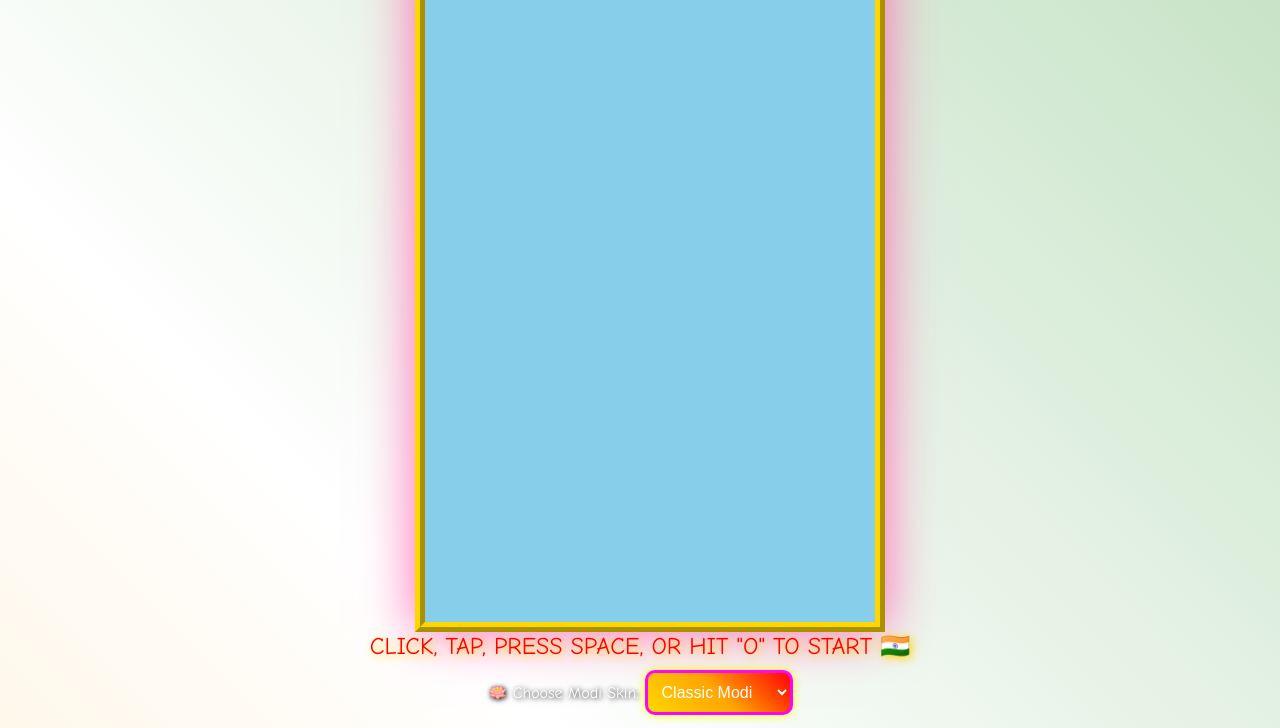
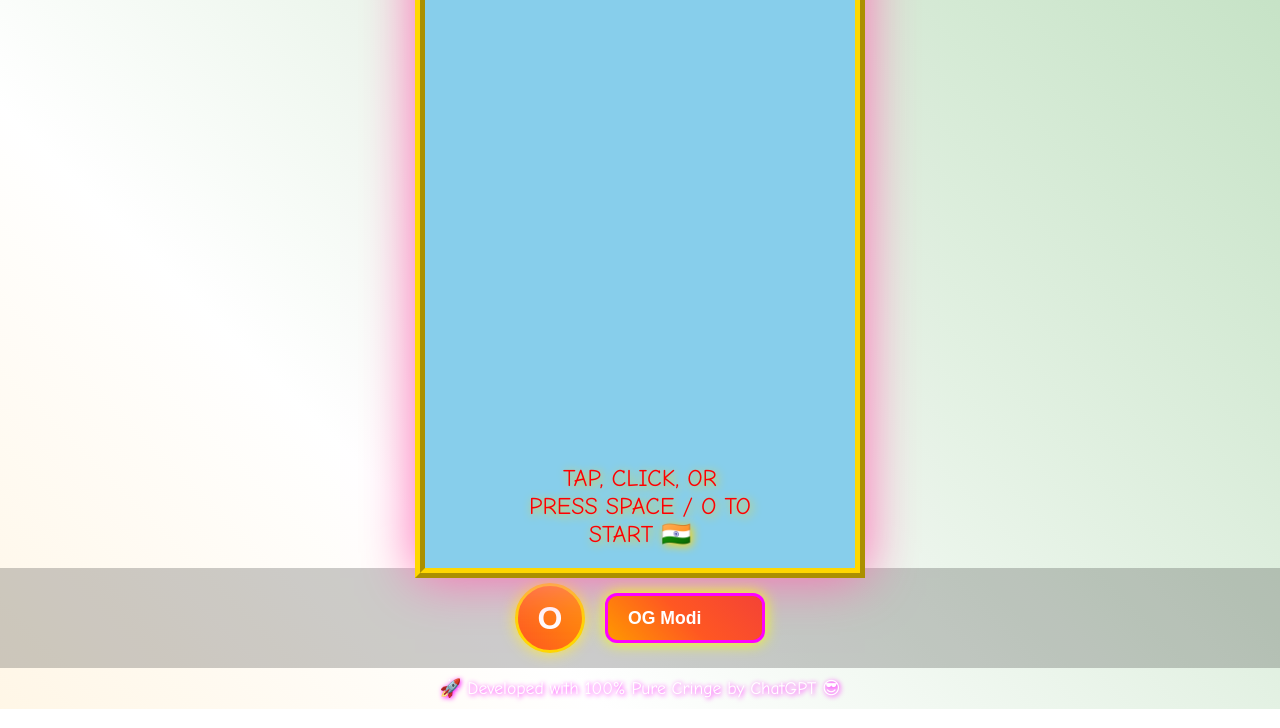
Before and after one commit to modiji9988/modijihifi2, a plain HTML site: page index.html in a window 1280 px wide. Shown: the part 139-867 px from the top of the page. Drawn offline with Linux system fonts and the light colour scheme.

Commit message:
Update index.html

```diff
--- a/index.html
+++ b/index.html
@@ -13,6 +13,9 @@
     animation: cringeBg 3s infinite alternate;
     font-family: "Comic Sans MS", cursive;
     text-align: center;
+    display: flex;
+    flex-direction: column;
+    height: 100vh;
   }
 
   @keyframes cringeBg {
@@ -21,7 +24,7 @@
   }
 
   h1 {
-    font-size: 3em;
+    font-size: 2.5em;
     color: #ff00ff;
     text-shadow: 2px 2px 10px yellow, 0 0 20px cyan;
     animation: wiggle 0.5s infinite alternate;
@@ -33,20 +36,24 @@
     to { transform: rotate(3deg); }
   }
 
+  /* === Game Container === */
   #gameContainer {
     position: relative;
     width: 90vw;
     max-width: 450px;
+    height: 80vh;
     margin: 0 auto;
+    display: flex;
+    align-items: center;
+    justify-content: center;
   }
 
   #gameCanvas {
     background: skyblue;
-    display: block;
-    width: 100%;
-    height: auto;
     border: 10px ridge gold;
     box-shadow: 0 0 50px hotpink;
+    width: 100%;
+    height: 100%;
   }
 
   #score {
@@ -63,6 +70,10 @@
     color: red;
     text-shadow: 2px 2px 10px gold;
     animation: blink 1s infinite;
+    position: absolute;
+    bottom: 20px;
+    left: 50%;
+    transform: translateX(-50%);
   }
 
   @keyframes blink {
@@ -70,28 +81,54 @@
     51%, 100% { opacity: 0; }
   }
 
+  /* === Controls Area === */
   #controls {
-    margin-top: 10px;
+    display: flex;
+    justify-content: center;
+    align-items: center;
+    gap: 20px;
+    height: 15vh;
+    min-height: 80px;
+    background: rgba(0, 0, 0, 0.2);
+    padding: 10px;
   }
 
-  select {
-    background: linear-gradient(45deg, gold, orange, red);
+  /* === Stylish Dropdown === */
+  #skinSelect {
+    appearance: none;
+    background: linear-gradient(45deg, #ff9800, #ff5722, #f44336);
     border: 3px solid magenta;
     color: white;
-    font-size: 1em;
-    padding: 10px;
-    border-radius: 10px;
-    box-shadow: 0 0 10px yellow;
+    font-size: 1.1em;
+    padding: 12px 40px 12px 20px;
+    border-radius: 12px;
+    box-shadow: 0 0 15px yellow;
     cursor: pointer;
+    font-weight: bold;
+    position: relative;
+    transition: all 0.3s ease-in-out;
   }
 
-  /* The flap button */
+  #skinSelect:hover {
+    transform: scale(1.1);
+    box-shadow: 0 0 25px gold, 0 0 50px orange;
+  }
+
+  #skinSelect:focus {
+    outline: none;
+    box-shadow: 0 0 25px magenta, 0 0 50px cyan;
+  }
+
+  /* Add a custom dropdown arrow */
+  #skinSelect::after {
+    content: "▼";
+    position: absolute;
+    right: 15px;
+    color: white;
+  }
+
+  /* O Button */
   #flapButton {
-    display: none;
-    position: fixed;
-    bottom: 80px;
-    left: 50%;
-    transform: translateX(-50%);
     background: linear-gradient(45deg, #ff5722, #ff9800);
     color: white;
     border: 3px solid gold;
@@ -102,20 +139,19 @@
     font-weight: bold;
     box-shadow: 0 0 15px #ffeb3b;
     cursor: pointer;
-    z-index: 1000;
+    transition: transform 0.2s;
   }
 
   #flapButton:active {
-    transform: translateX(-50%) scale(0.9);
+    transform: scale(0.9);
   }
 
   #footer {
     color: white;
-    font-size: 1.2em;
+    font-size: 1em;
     text-shadow: 1px 1px 5px magenta;
     animation: pulse 1s infinite alternate;
-    margin-top: 20px;
-    padding-bottom: 60px; /* prevent overlap with flap button */
+    padding: 10px 0;
   }
 
   @keyframes pulse {
@@ -123,34 +159,44 @@
     to { transform: scale(1.1); }
   }
 
-  /* Show and fix the flap button for mobile */
-  @media (max-width: 768px) {
+  /* Mobile layout */
+  @media (max-width: 600px) {
+    #controls {
+      flex-direction: row;
+      gap: 15px;
+    }
     #flapButton {
-      display: inline-block;
+      width: 60px;
+      height: 60px;
+      font-size: 1.5em;
+    }
+    #skinSelect {
+      font-size: 1em;
+      padding: 10px 30px 10px 15px;
     }
   }
 </style>
 </head>
 <body>
   <h1>🦅 FLAPPY MODI 🕉️</h1>
+
+  <!-- Game area -->
   <div id="gameContainer">
     <div id="score">Score: 0</div>
     <canvas id="gameCanvas" width="400" height="600"></canvas>
+    <div id="startText">TAP, CLICK, OR PRESS SPACE / O TO START 🇮🇳</div>
   </div>
-  <div id="startText">CLICK, TAP, PRESS SPACE, OR HIT "O" TO START 🇮🇳</div>
 
+  <!-- Controls bar -->
   <div id="controls">
-    <label for="skinSelect" style="color:white; text-shadow:1px 1px 5px black;">🪷 Choose Modi Skin:</label>
+    <button id="flapButton">O</button>
     <select id="skinSelect">
-      <option value="0">Classic Modi</option>
-      <option value="1">Election Mode</option>
-      <option value="2">Spiritual Modi</option>
-      <option value="3">Patriotic Modi</option>
+      <option value="0">OG Modi</option>
+      <option value="1">RN</option>
+      <option value="2">Shreelekha</option>
+      <option value="3">Anuj</option>
     </select>
   </div>
-
-  <!-- The always visible "O" button for mobile -->
-  <button id="flapButton">O</button>
 
   <div id="footer">🚀 Developed with 100% Pure Cringe by ChatGPT 😎</div>
 
@@ -160,24 +206,23 @@
     const scoreDisplay = document.getElementById("score");
 
     const birdSkins = [
-      "https://cdnbbsr.s3waas.gov.in/s3kv02013b3a11c006ef10c7a42ff6a61d/uploads/bfi_thumb/2025060327-r6rcu4tcow2792mxfyhpiqsdvhwx3404m54ulstj68.jpg",
-      "https://cdnbbsr.s3waas.gov.in/s3kv02013b3a11c006ef10c7a42ff6a61d/uploads/bfi_thumb/2024111148-e1731362737713-qwx4nhtuky0i39z196vfw50rfg38jumphujxu7akqg.jpg",
-      "https://cdnbbsr.s3waas.gov.in/s3kv02013b3a11c006ef10c7a42ff6a61d/uploads/bfi_thumb/2025010794-qzna93shqidolax0h8t6k8jrq043flyqiykdecc4nq.jpg",
-      "https://cdnbbsr.s3waas.gov.in/s3kv02013b3a11c006ef10c7a42ff6a61d/uploads/bfi_thumb/2024111430-qx1c1ll9iusns9e4h1118too8d7vcf61hd0bzydat2.jpg"
+      "https://cdnbbsr.s3waas.gov.in/s3kv02013b3a11c006ef10c7a42ff6a61d/uploads/bfi_thumb/2025060327-r6rcu4tcow2792mxfyhpiqsdvhwx3404m54ulstj68.jpg", // OG Modi
+      "https://cdnbbsr.s3waas.gov.in/s3kv02013b3a11c006ef10c7a42ff6a61d/uploads/bfi_thumb/2024111148-e1731362737713-qwx4nhtuky0i39z196vfw50rfg38jumphujxu7akqg.jpg", // RN
+      "https://cdnbbsr.s3waas.gov.in/s3kv02013b3a11c006ef10c7a42ff6a61d/uploads/bfi_thumb/2025010794-qzna93shqidolax0h8t6k8jrq043flyqiykdecc4nq.jpg", // Shreelekha
+      "https://cdnbbsr.s3waas.gov.in/s3kv02013b3a11c006ef10c7a42ff6a61d/uploads/bfi_thumb/2024111430-qx1c1ll9iusns9e4h1118too8d7vcf61hd0bzydat2.jpg"  // Anuj
     ];
 
     let currentSkinIndex = 0;
     const modiImg = new Image();
     modiImg.src = birdSkins[currentSkinIndex];
 
-    // Skin Selector
-    const skinSelect = document.getElementById("skinSelect");
-    skinSelect.addEventListener("change", (e) => {
+    // Change skin
+    document.getElementById("skinSelect").addEventListener("change", (e) => {
       currentSkinIndex = parseInt(e.target.value);
       modiImg.src = birdSkins[currentSkinIndex];
     });
 
-    // Game Variables
+    // Game variables
     let birdY = canvas.height / 2;
     let birdX = 80;
     let velocity = 0;
@@ -216,14 +261,12 @@
       ctx.clearRect(0, 0, canvas.width, canvas.height);
       frame++;
 
-      // Pipe creation
       if (frame % 90 === 0) {
         let top = Math.random() * 200 + 50;
         let gap = 150;
         pipes.push({ x: canvas.width, width: 60, top: top, bottom: top + gap });
       }
 
-      // Draw pipes & check collision
       for (let i = 0; i < pipes.length; i++) {
         let p = pipes[i];
         p.x -= 2;
@@ -240,7 +283,6 @@
           return;
         }
 
-        // Score logic
         if (p.x + p.width === birdX) score++;
       }
 
@@ -249,7 +291,6 @@
       velocity += gravity;
       birdY += velocity;
 
-      // Ground/ceiling collision
       if (birdY + 40 > canvas.height || birdY < 0) {
         gameOver = true;
         alert("💥 MODI FELL FROM POWER! 💥\nYour Score: " + score);
```
